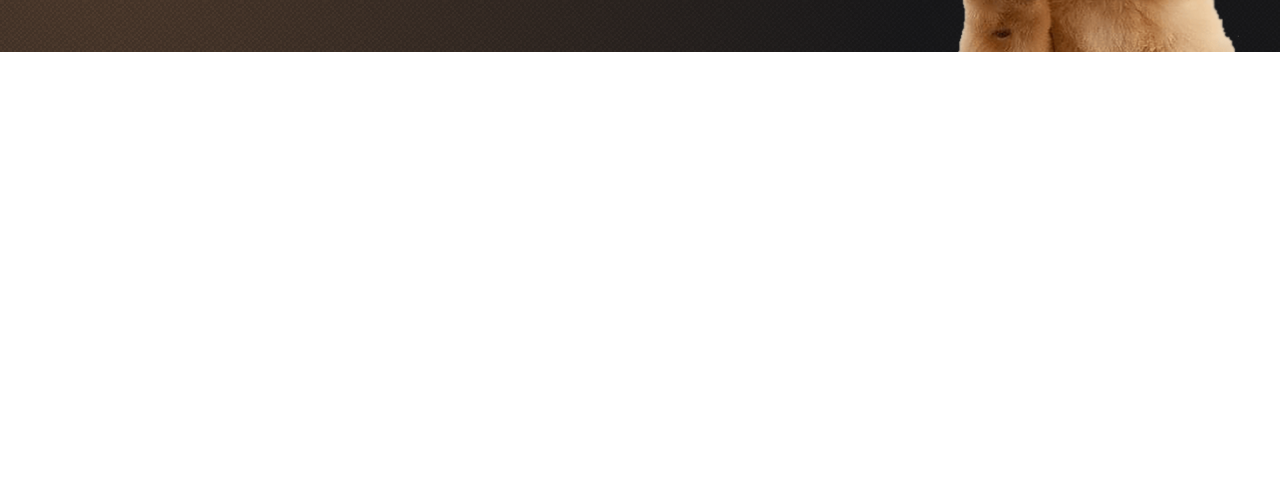
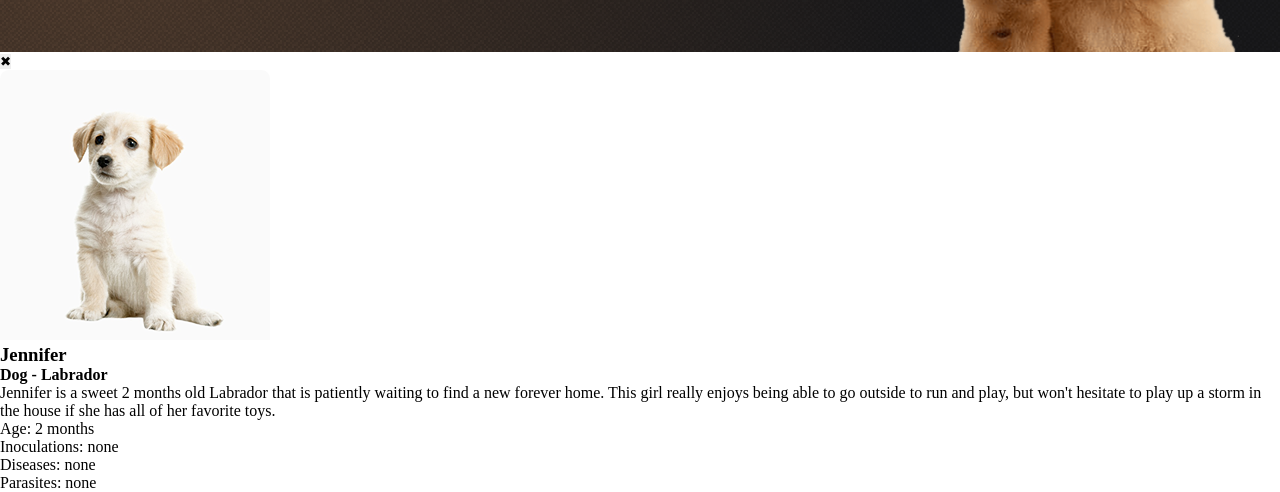
Before and after one commit to turik777/rsschool-projects, a plain HTML site: page shelter/pages/main/index.html in a window 1280 px wide. Shown: the part 3744-4236 px from the top of the page. Before the commit the page ends 3796 px from the top, so only its background shows below. Drawn offline with Linux system fonts and the light colour scheme.

Commit message:
feat: add pop-up with placeholder content

```diff
--- a/shelter/pages/main/index.html
+++ b/shelter/pages/main/index.html
@@ -222,5 +222,25 @@
             </footer>
         </div>
     </div>
+
+    <div class="popup">
+        <div class="popup-window">
+            <button class="popup-close">✖</button>
+            <div class="popup-image">
+                <img src="../../assets/images/pets-jennifer.png" alt="">
+            </div>
+            <div class="popup-content">
+                <h3 class="popup-title">Jennifer</h3>
+                <h4 class="popup-subtitle">Dog - Labrador</h4>
+                <p class="popup-description">Jennifer is a sweet 2 months old Labrador that is patiently waiting to find a new forever home. This girl really enjoys being able to go outside to run and play, but won't hesitate to play up a storm in the house if she has all of her favorite toys.</p>
+                <ul>
+                    <li><span class="bold">Age:</span> 2 months</li>
+                    <li><span class="bold">Inoculations:</span> none</li>
+                    <li><span class="bold">Diseases:</span> none</li>
+                    <li><span class="bold">Parasites:</span> none</li>
+                </ul>
+            </div>
+        </div>
+    </div>
 </body>
 </html>
```
Also changed, not shown: shelter/pages/pets/index.html (+20 -0 lines).
